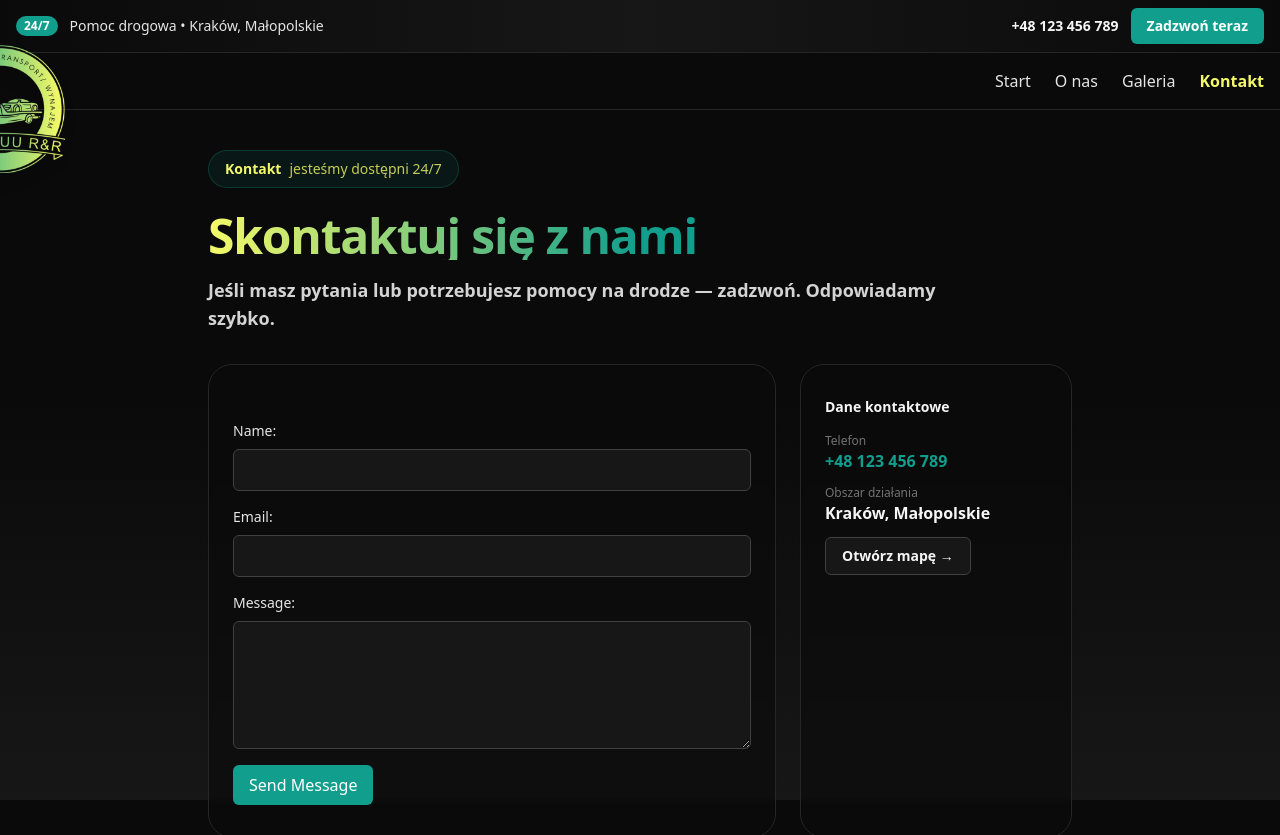
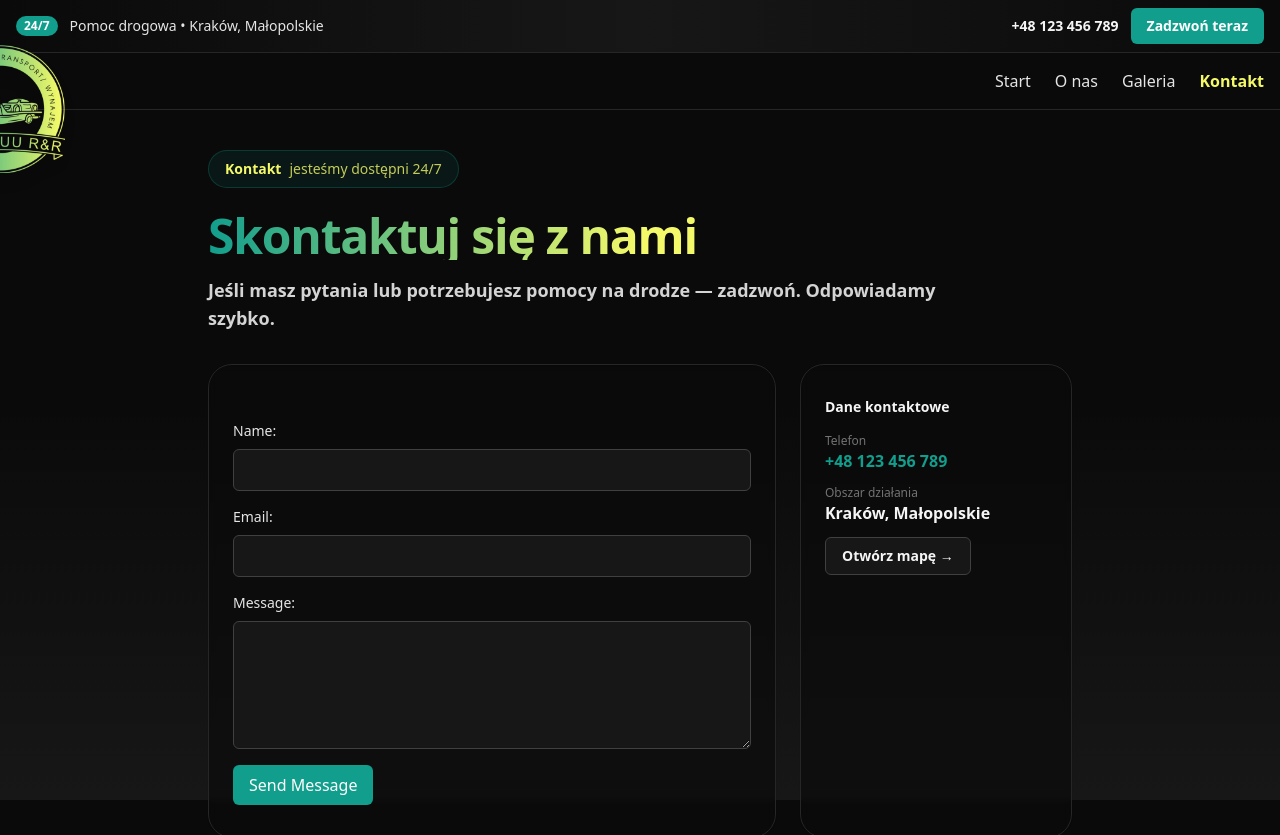
Before and after one commit to infanymous/skubisuu, a Next.js app: page /contact in a window 1280 px wide. Shown: the top 835 px of the page. Built offline with nearby package versions, Linux system fonts and the light colour scheme.

Commit message:
reverse gradients

```diff
--- a/src/app/about/page.tsx
+++ b/src/app/about/page.tsx
@@ -12,7 +12,7 @@ const AboutPage = () => {
                     <span className="text-secondary/80">poznaj Skubisuu Racing &amp; Rent</span>
                 </div>
 
-                <h1 className="mt-6 text-4xl sm:text-5xl font-extrabold tracking-tight leading-[1.05] mb-2 bg-gradient-to-r from-secondary via-primary to-primary bg-clip-text text-transparent">
+                <h1 className="mt-6 text-4xl sm:text-5xl font-extrabold tracking-tight leading-[1.05] mb-2 bg-gradient-to-r from-primary via-secondary to-secondary bg-clip-text text-transparent">
                     Kim jesteśmy?
                 </h1>
                 <p className="mt-4 text-lg font-semibold text-neutral-300 max-w-3xl">
--- a/src/app/contact/page.tsx
+++ b/src/app/contact/page.tsx
@@ -15,7 +15,7 @@ const ContactPage = () => {
                     <span className="text-secondary/80">jesteśmy dostępni 24/7</span>
                 </div>
 
-                <h1 className="mt-6 text-4xl sm:text-5xl font-extrabold tracking-tight leading-[1.05] mb-2 bg-gradient-to-r from-secondary via-primary to-primary bg-clip-text text-transparent">
+                <h1 className="mt-6 text-4xl sm:text-5xl font-extrabold tracking-tight leading-[1.05] mb-2 bg-gradient-to-r from-primary via-secondary to-secondary bg-clip-text text-transparent">
                     Skontaktuj się z nami
                 </h1>
                 <p className="mt-4 text-lg font-semibold text-neutral-300 max-w-3xl">
--- a/src/app/gallery/page.tsx
+++ b/src/app/gallery/page.tsx
@@ -31,7 +31,7 @@ const GalleryPage = () => {
 					<span className="text-secondary/80">zobacz nasze realizacje</span>
 				</div>
 
-				<h1 className="mt-6 text-4xl sm:text-5xl font-extrabold tracking-tight leading-[1.05] mb-2 bg-gradient-to-r from-secondary via-primary to-primary bg-clip-text text-transparent">
+				<h1 className="mt-6 text-4xl sm:text-5xl font-extrabold tracking-tight leading-[1.05] mb-2 bg-gradient-to-r from-primary via-secondary to-secondary bg-clip-text text-transparent">
 					Nasza galeria
 				</h1>
 				<p className="mt-4 text-lg font-semibold text-neutral-300 max-w-3xl">
```
